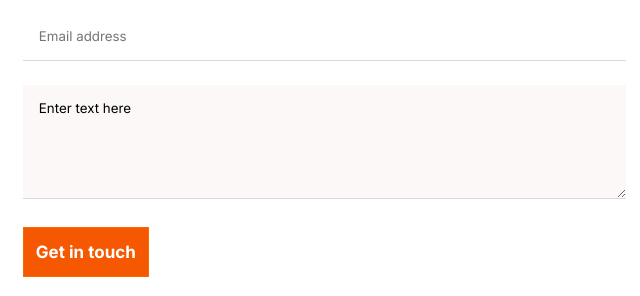
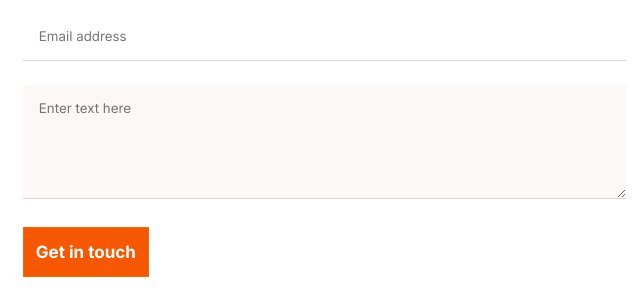
Before and after one commit to aimalamiri/Microverse-Portfolio, a website: page index.html in a window 1280 px wide. Shown: the part 4246-4542 px from the top of the page, 500-1140 px from the left. Drawn offline with Linux system fonts and the light colour scheme.

Commit message:
Add placeholder to contact form textarea

```diff
--- a/index.html
+++ b/index.html
@@ -207,10 +207,9 @@
             class="input-field input-textarea font-inter mt-24"
             id="message"
             maxlength="500"
+            placeholder="Enter text here"
             required
-          >
-Enter text here</textarea
-          >
+          ></textarea>
           <button class="btn mt-24">Get in touch</button>
         </form>
       </section>
```
